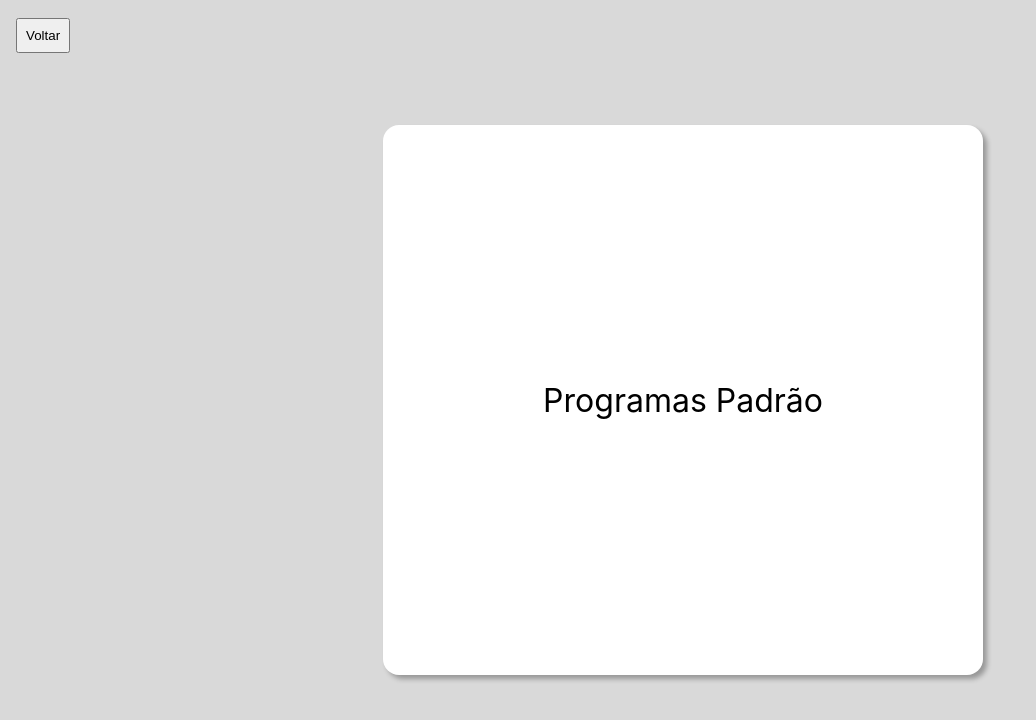
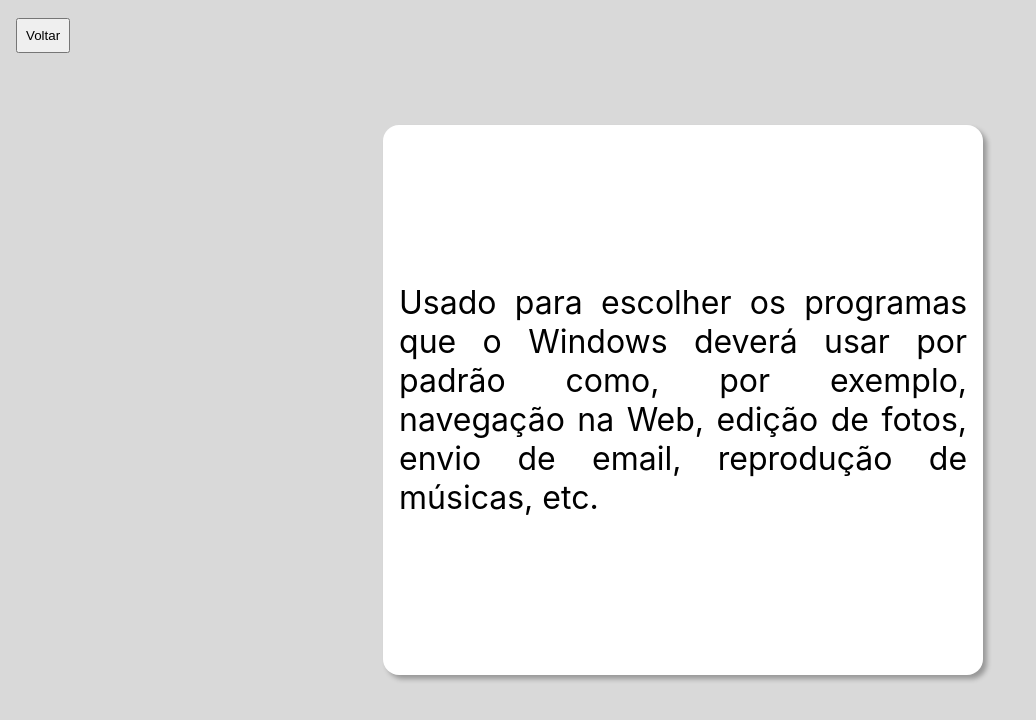
Before and after one commit to arthurpiloto/painel-de-controle, a plain HTML site: page pages/progsPadrao.html in a window 1280 px wide. Shown: the whole page, without its empty margins (0-1036 px from the left). Drawn offline with Linux system fonts and the light colour scheme.

Commit message:
about programas padrão

```diff
--- a/pages/progsPadrao.html
+++ b/pages/progsPadrao.html
@@ -11,7 +11,7 @@
         <button type="button" class="button">Voltar</button>
     </a>
     <div class="text-container">
-        <p class="text">Programas Padrão</p>
+        <p class="text">Usado para escolher os programas que o Windows deverá usar por padrão como, por exemplo, navegação na Web, edição de fotos, envio de email, reprodução de músicas, etc.</p>
     </div>
 </body>
 </html>
```
